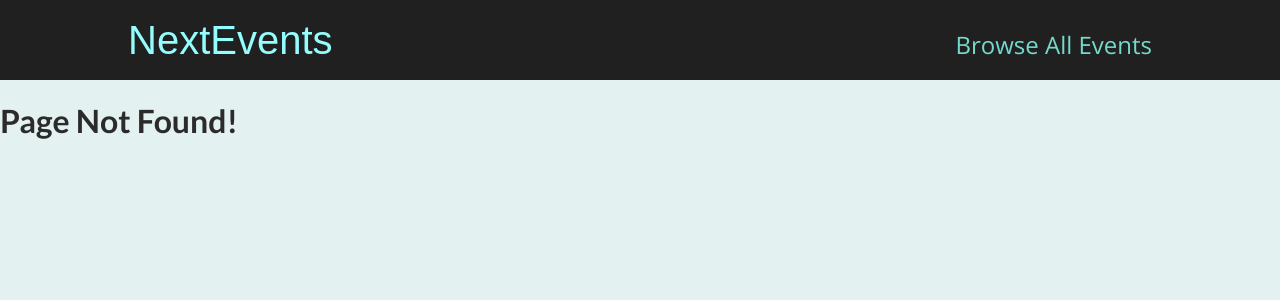
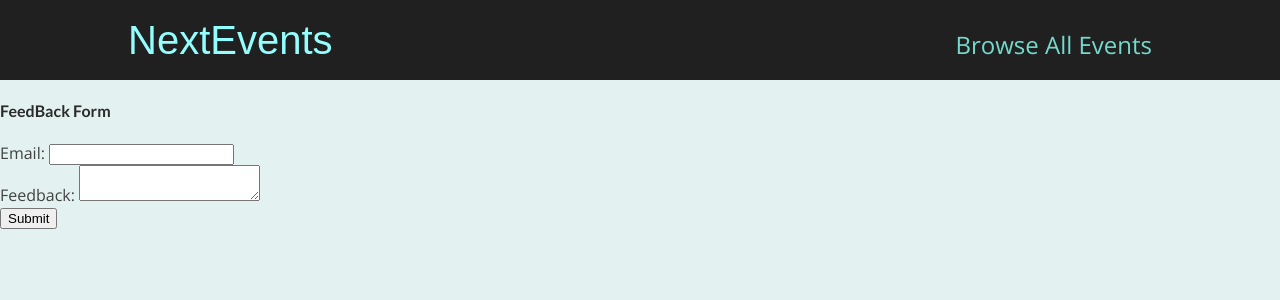
Before and after one commit to roshangangule/nextjs-learning, a Next.js app: page /feedback in a window 1280 px wide. Before the commit this address had no page. Shown: the top 300 px of the page. Built offline with nearby package versions, Linux system fonts and the light colour scheme.

Commit message:
API Routes

```diff
--- /dev/null
+++ b/src/pages/api/feedback/[feedbackId].js
@@ -0,0 +1,3 @@
+function handler(req, res) {
+
+}
--- /dev/null
+++ b/src/pages/api/feedback/index.js
@@ -0,0 +1,3 @@
+function handler(req, res) {
+
+}
--- /dev/null
+++ b/src/pages/feedback/index.js
@@ -0,0 +1,29 @@
+import { Fragment, useRef } from "react";
+
+export default function FeedbackPage() {
+    const emailInputRef = useRef();
+    const feedbackInputRef = useRef();
+
+    function feedbackformHandler(event) {
+        event.preventDefault();
+        console.log(emailInputRef.current.value);
+        console.log(feedbackInputRef.current.value)
+    };
+
+    return (
+        <Fragment>
+            <h4>FeedBack Form</h4>
+            <form onSubmit={feedbackformHandler}>
+                <div>
+                    <label>Email: </label>
+                    <input type="email" id="email" ref={emailInputRef}/>
+                </div>
+                <div>
+                    <label>Feedback: </label>
+                    <textarea type="text" id="feedback" ref={feedbackInputRef}/>
+                </div>
+                <button>Submit</button>
+            </form>
+        </Fragment>
+    );
+}
```
